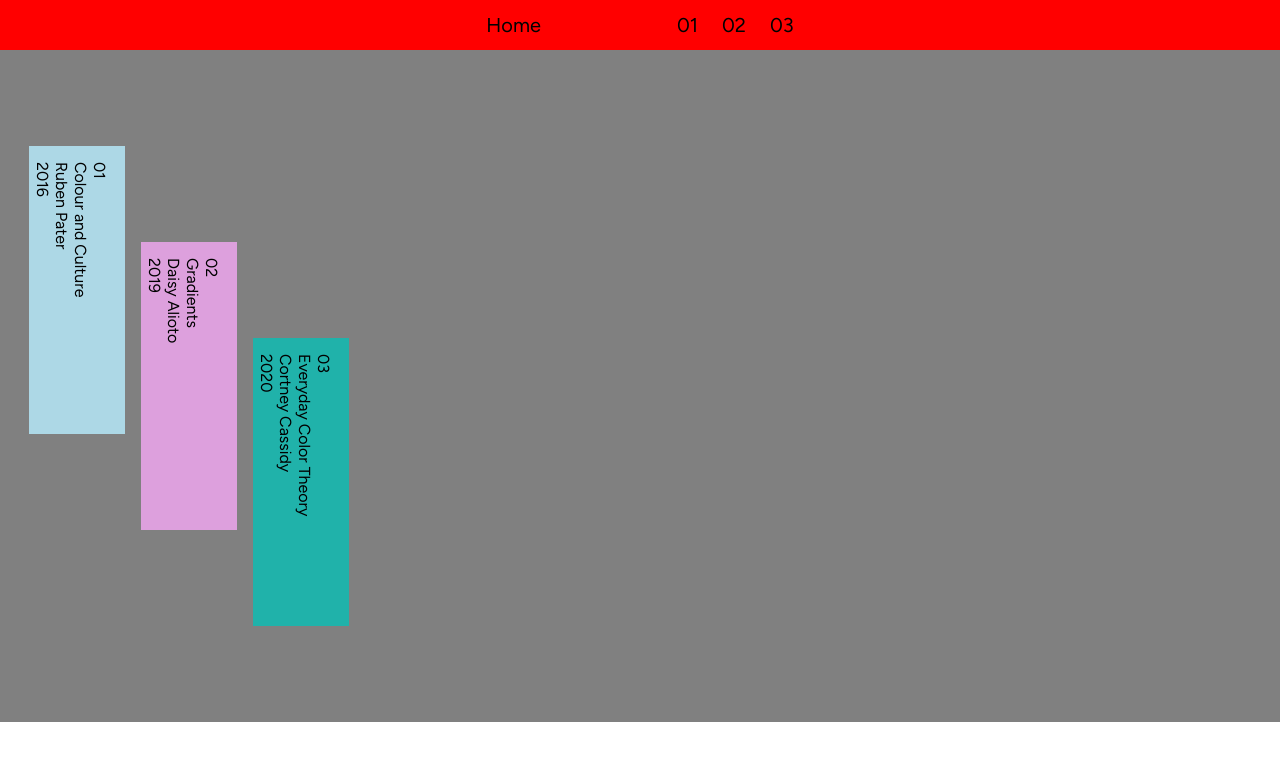
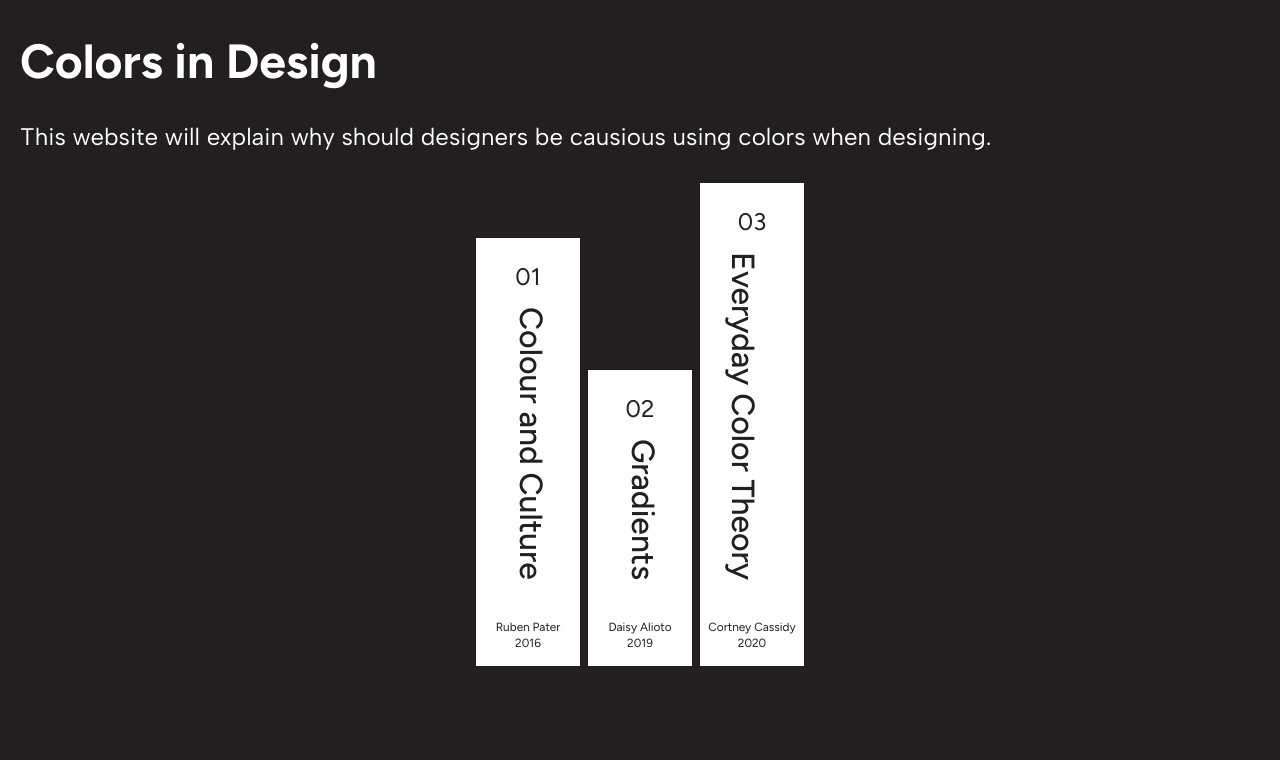
Before and after one commit to Irene3448/Binding, a plain HTML site: page index.html in a window 1280 px wide. Drawn offline with Linux system fonts and the light colour scheme.

Commit message:
designed landing page

```diff
--- a/index.html
+++ b/index.html
@@ -9,44 +9,38 @@
 	</head>
 
 	<body>
+		<header>
+			<h1>Colors in Design</h1>
+			<p>This website will explain why should designers be causious using colors when designing.</p>
+		</header>
+
 		<nav>
 			<ul class="navbar">
-				<li>
-					<a href="../">Home</a>
+				<li class="book">
+					<a href="../01 colour and culture/">
+						<p>01</p>
+						<p>Colour and Culture</p>
+						<p>Ruben Pater</p>
+						<p>2016</p>
+					</a>
 				</li>
-				<li>
-					<a href="../01 colour and culture/">01</a>
+				<li class="book">
+					<a href="../02 gradients/">
+						<p>02</p>
+						<p>Gradients</p>
+						<p>Daisy Alioto</p>
+						<p>2019</p>
+					</a>
 				</li>
-				<li>
-					<a href="../02 everyday color theory/">02</a>
-				</li>
-				<li>
-					<a href="../03 gradients/">03</a>
+				<li class="book">
+					<a href="../03 everyday color theory/">
+						<p>03</p>
+						<p>Everyday Color Theory</p>
+						<p>Cortney Cassidy</p>
+						<p>2020</p>
+					</a>
 				</li>
 			</ul>
 		</nav>
-
-		<header class="bookshelf">
-			<section class="book1">
-				<h1>01</h1>
-				<h1>Colour and Culture</h1>
-				<p>Ruben Pater</p>
-				<p>2016</p>
-			</section>
-
-			<section class="book2">
-				<h1>02</h1>
-				<h1>Gradients</h1>
-				<p>Daisy Alioto</p>
-				<p>2019</p>
-			</section>
-
-			<section class="book3">
-				<h1>03<h1>
-				<h1>Everyday Color Theory</h1>
-				<p>Cortney Cassidy</p>
-				<p>2020</p>
-			</section>
-		</header>
 	</body>
 </html>
--- a/landing.css
+++ b/landing.css
@@ -8,63 +8,119 @@
 	font-size: 16px;
 }
 
-.navbar{
-	font-family: var(--title-font-family);
-	font-size: 1.25rem;
-	list-style: none;
-	display: flex;
-	justify-content: center;
-	background-color: red;
-	padding: .8rem 0;
-}
-
-.navbar li:first-child{
-	margin-right: 7rem;
-}
-
-.navbar li:not(:first-child){
-	margin-left: 1.5rem;
-}
-
-.navbar a:hover{
-	font-weight: bold;
-	text-decoration: underline;
+body{
+	background-color: #231F20;
+	height: 100%;
 }
 
 header{
-	display:grid;
-	flex-direction:column;
-	align-items: center;
-	padding: 12rem 0;
-	background-color: gray;
+	padding: 2rem 1.25rem 0 1.25rem;
+	color: white;
 }
 
-.book1{
-	width: 18rem;
-	height: 6rem;
-	margin-left: -4.2rem;
-	padding: 1rem;
+h1{
 	font-family: var(--title-font-family);
-	transform: rotate(90deg);
-	background-color: lightblue;
+	font-size: 3rem;
+	font-weight: bold;
 }
 
-.book2{
-	width: 18rem;
-	height: 6rem;
-	margin-left: 2.8rem;
-	padding: 1rem;
-	font-family: var(--title-font-family);
-	transform: rotate(90deg);
-	background-color: plum;
+header p{
+	font-family: var(--body-font-family);
+	font-size: 1.5rem;
+	padding: 2rem 0;
 }
 
-.book3{
-	width: 18rem;
-	height: 6rem;
-	margin-left: 9.8rem;
+.navbar{
+	display:flex;
+	gap: .5rem;
+	align-items: flex-end;
+	justify-content: center;
+	padding-bottom: 2rem;
+	background-color: #231F20;
+	/* height: 100%; */
+}
+
+.book{
+	width: 6.5rem;
+	/* height: 30rem; */
+	background-color: white;
+	display: flex;
+	flex-direction: column;
+	justify-content: flex-start;
+	align-items: center;
+	text-align: center;
+	padding: 0.5rem;
+	position: relative;
+	overflow: hidden;
+}
+
+/* first book */
+ul li:first-child{
+	background-color: #ff0000;
+}
+
+/* second book */
+ul li:nth-child(2){
+	background-color: #00ff00;
+}
+
+/* third book */
+ul li:nth-child(3){
+	background-color: #0000ff;
+	color: white;
+}
+
+/* numbers */
+li p:first-child{
+	font-family: var(--title-font-family);
+	font-size: 1.5rem;
+	font-weight: 400;
 	padding: 1rem;
+}
+
+/* article title */
+li p:nth-child(2){
 	font-family: var(--title-font-family);
-	transform: rotate(90deg);
-	background-color: lightseagreen;
+	font-size: 2rem;
+	font-weight: 500;
+	writing-mode: vertical-rl;
+	padding-bottom: 2.5rem;
+
+	padding-left: 1rem;
 }
+
+/* author name */
+li p:nth-child(3){
+	font-family: var(--title-font-family);
+	font-size: .74rem;
+}
+
+/* published year */
+li p:nth-child(4){
+	font-family: var(--title-font-family);
+	font-size: .74rem;
+	padding: .1rem 0 .5rem 0;
+}
+
+@media(min-width: 1280px){
+
+	ul li:first-child, ul li:nth-child(2), ul li:nth-child(3){
+		background-color: white;
+		color: #231F20;
+	}
+
+	ul li:first-child:hover{
+		background-color: #ff0000;
+		color:white;
+	}
+
+	ul li:nth-child(2):hover{
+		background-color: #00ff00;
+		color: white;
+	}
+
+	ul li:nth-child(3):hover{
+		background-color: #0000ff;
+		color:white;
+	}
+}
```
